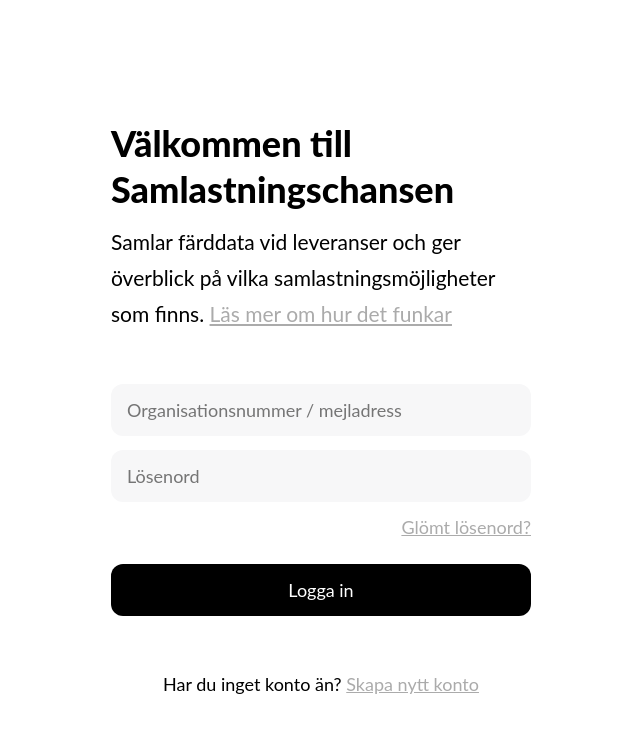
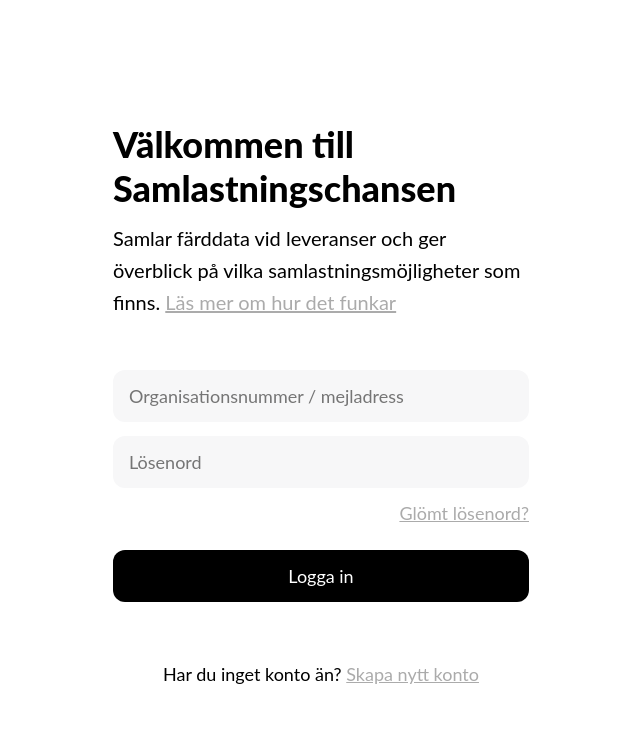
Before and after one commit to helsingborg-stad/helsingborg-transport-visualization-web, a React (Vite) app: page /auth/login in a window 1280 px wide. Shown: the top 732 px of the page, without its empty margins (319-959 px from the left). Built offline with nearby package versions, Linux system fonts and the light colour scheme; no server answers.

Commit message:
adds theme variables to components

```diff
--- a/src/components/Button/styled.ts
+++ b/src/components/Button/styled.ts
@@ -6,15 +6,15 @@ export type ButtonProps = {
 } & React.HTMLProps<HTMLButtonElement>;
 
 export const Button = styled.button<ButtonProps>`
-  --button-background-color: #000000;
-  --button-color: #FFFFFF;
+  --button-background-color: var(--color-black);
+  --button-color: var(--color-white);
 
   font-size: 18px;
   background: var(--button-background-color);
   color: var(--button-color);
   padding: 15px 30px;
   border: none;
-  border-radius: 12px;
+  border-radius: var(--border-radius-sm);
   cursor: pointer;
   width: 100%;
 
@@ -24,7 +24,7 @@ export const Button = styled.button<ButtonProps>`
 
   ${({ secondary }) => secondary
     && css`
-      --button-background: #EDEDED;
-      --button-color: #000000;
+      --button-background: var(--color-gray-3);
+      --button-color: var(--color-black);
     `}
 `;
--- a/src/components/Input/styled.ts
+++ b/src/components/Input/styled.ts
@@ -5,12 +5,10 @@ type InputProps = {
 };
 
 export const Input = styled.input<InputProps>`
-  --input-background-color: #F7F7F8;
-
   padding: 15px 16px;
-  font-size: 18px;
-  border-radius: 12px;
+  font-size: var(--font-size-body-lg);
+  border-radius: var(--border-radius-sm);
   border: none;
-  background-color: var(--input-background-color);
+  background-color: var(--color-gray-1);
   width: 100%;
 `;
--- a/src/components/Link/styled.ts
+++ b/src/components/Link/styled.ts
@@ -1,7 +1,7 @@
 import styled from 'styled-components';
 
 export const Link = styled.a`
-  color: #ABABAB;
-  font-size: 18px;
+  color: var(--color-gray-2);
+  font-size: var(--font-size-body-lg);
   cursor: pointer;
 `;
--- a/src/modules/Auth/Login/styled.ts
+++ b/src/modules/Auth/Login/styled.ts
@@ -4,34 +4,34 @@ export const Container = styled.div`
   display: flex;
   flex-direction: column;
   gap: 12px;
-  background-color: #FFFFFF;
+  background-color: var(--color-white);
   align-items: center;
   max-width: 480px;
   margin: 90px auto;
-  padding: 30px;
+  padding: var(--spacing-md);
 `;
 
 export const Heading = styled.h1`
-  font-weight: 800;
-  font-size: 36px;
-  line-height: 46px;
+  font-weight: var(--font-weight-800);
+  font-size: var(--font-size-heading-xxl);
+  line-height: var(--line-height-xxl);
 `;
 
 export const InfoText = styled.span`
-  font-size: 21px;
-  line-height: 36px;
-  margin-bottom: 40px;
+  font-size: var(--font-size-body-xl);
+  line-height: var(--line-height-lg);
+  margin-bottom: var(--spacing-lg);
 `;
 
 export const Link = styled.a`
-  font-size: 21px;
-  line-height: 36px;
-  color: #ABABAB;
+  font-size: var(--font-size-body-xl);
+  line-height: var(--line-height-lg);
+  color: var(--color-gray-2);
   cursor: pointer;
   `;
 
 export const CreateAccountText = styled.span`
-  font-size: 18px;
-  line-height: 24px;
-  margin-top: 44px;
+  font-size: var(--font-size-body-lg);
+  line-height: var(--line-height-sm);
+  margin-top: var(--spacing-xl);
 `;
--- a/src/theme/theme.ts
+++ b/src/theme/theme.ts
@@ -2,5 +2,49 @@ import { css } from 'styled-components';
 
 // TODO: add correct font
 export default css`
+  --color-white: #FFFFFF;
+  --color-black: #000000;
+  --color-gray-1: #F7F7F8;
+  --color-gray-2: #ABABAB;
+  --color-gray-3: #EDEDED;
+
+  --line-height-xxl: 44px;
+  --line-height-xl: 40px;
+  --line-height-lg: 32px;
+  --line-height-md: 28px;
+  --line-height-sm: 24px;
+  --line-height-xs: 22px;
+  --line-height-xxs: 18px;
+  --line-height-xxxs: 16px;
+
+  --border-radius-sm: 12px;
+
+  --spacing-xl: 48px;
+  --spacing-lg: 40px;
+  --spacing-md: 32px;
+  --spacing-s: 24px;
+  --spacing-xs: 16px;
+  --spacing-xxs: 8px;
+  --spacing-xxxs: 4px;
+
+  --font-size-heading-xxl: 36px;
+  --font-size-heading-xl: 32px;
+  --font-size-heading-lg: 29px;
+  --font-size-heading-md: 26px;
+  --font-size-heading-sm: 23px;
+  --font-size-heading-xs: 20px;
+  --font-size-heading-xxs: 16px;
+
+  --font-size-body-xl: 20px;
+  --font-size-body-lg: 18px;
+  --font-size-body-md: 16px;
+  --font-size-body-sm: 14px;
+  --font-size-body-xs: 12px;
+
+  --font-weight-800: 800;
+  --font-weight-600: 600;
+  --font-weight-400: 400;
+  --font-weight-300: 300;
+
   --font-family:  'Lato', sans-serif;
 `;
```
